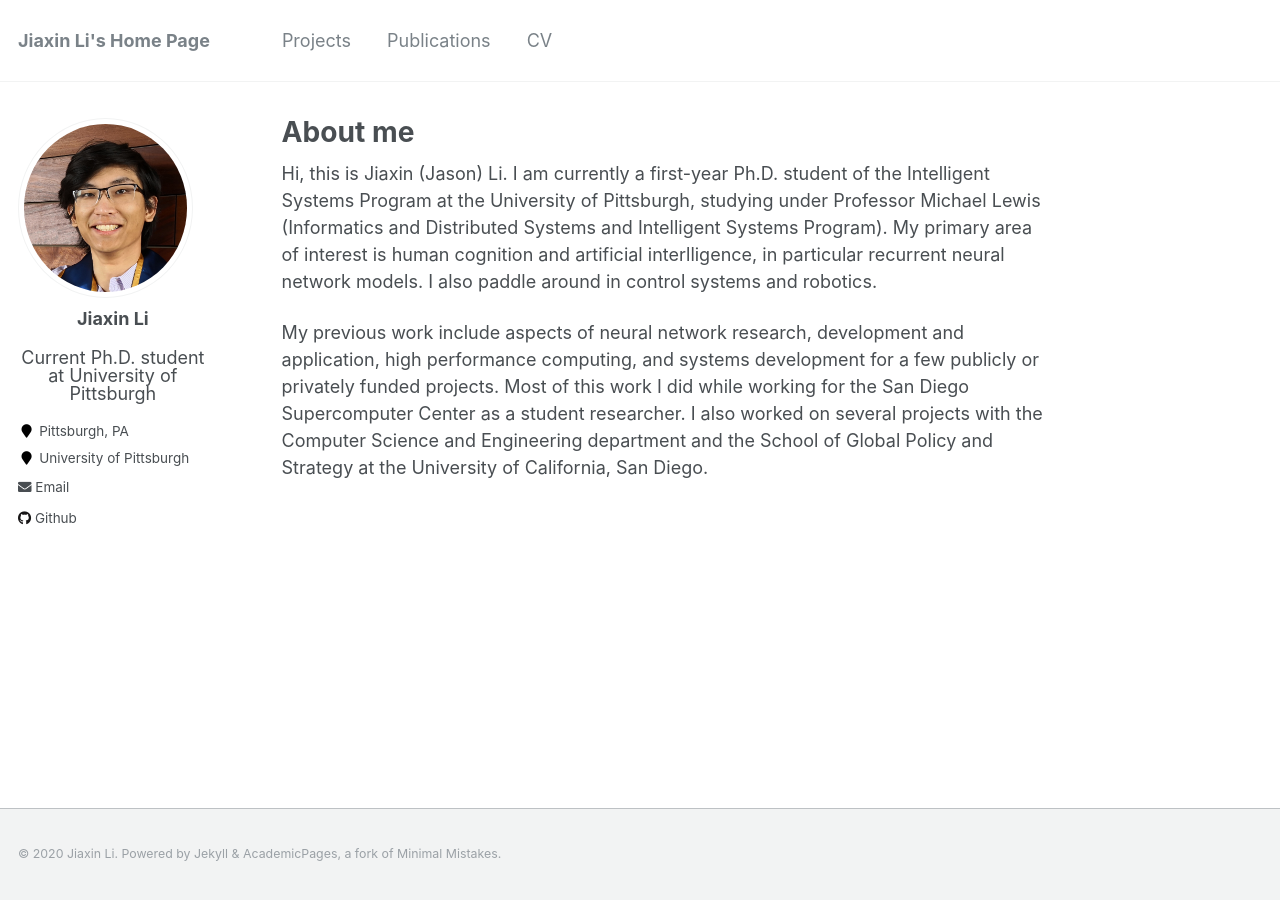
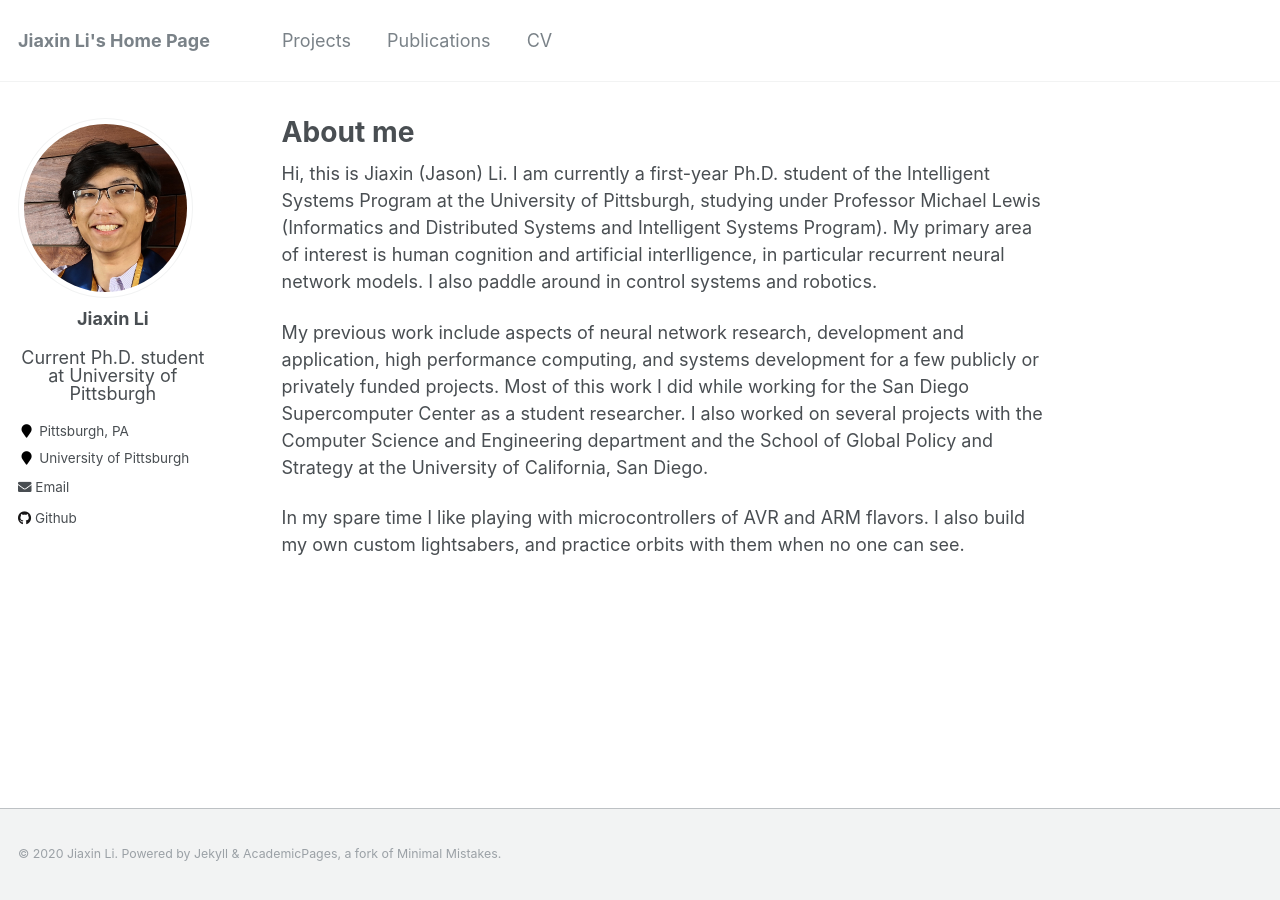
Before and after one commit to jasonliam/jasonliam.github.io, a Jekyll site: the page built from _pages/about.md, in a window 1280 px wide. Built offline with Jekyll 4.4.1, drawn with Linux system fonts in a browser that asks for light colours; part of the change alters nothing that is shown.

Commit message:
add line in about

```diff
--- a/_config.yml
+++ b/_config.yml
@@ -9,7 +9,7 @@ baseurl                  : "" # the subpath of your site, e.g. "/blog"
 repository               : "jasonliam.github.io/"
 teaser                   :  # filename of teaser fallback teaser image placed in /images/, .e.g. "500x300.png"
 breadcrumbs              : false # true, false (default)
-words_per_minute         : 120
+words_per_minute         : 160
 future                   : false
 read_more                : "disabled" # if enabled, adds "Read more" links to excerpts
 talkmap_link             : false #change to true to add link to talkmap on talks page
--- a/_pages/about.md
+++ b/_pages/about.md
@@ -11,3 +11,5 @@ redirect_from:
 Hi, this is Jiaxin (Jason) Li. I am currently a first-year Ph.D. student of the Intelligent Systems Program at the University of Pittsburgh, studying under Professor Michael Lewis (Informatics and Distributed Systems and Intelligent Systems Program). My primary area of interest is human cognition and artificial interlligence, in particular recurrent neural network models. I also paddle around in control systems and robotics.
 
 My previous work include aspects of neural network research, development and application, high performance computing, and systems development for a few publicly or privately funded projects. Most of this work I did while working for the San Diego Supercomputer Center as a student researcher. I also worked on several projects with the Computer Science and Engineering department and the School of Global Policy and Strategy at the University of California, San Diego.
+
+In my spare time I like playing with microcontrollers of AVR and ARM flavors. I also build my own custom lightsabers, and practice orbits with them when no one can see.
```
